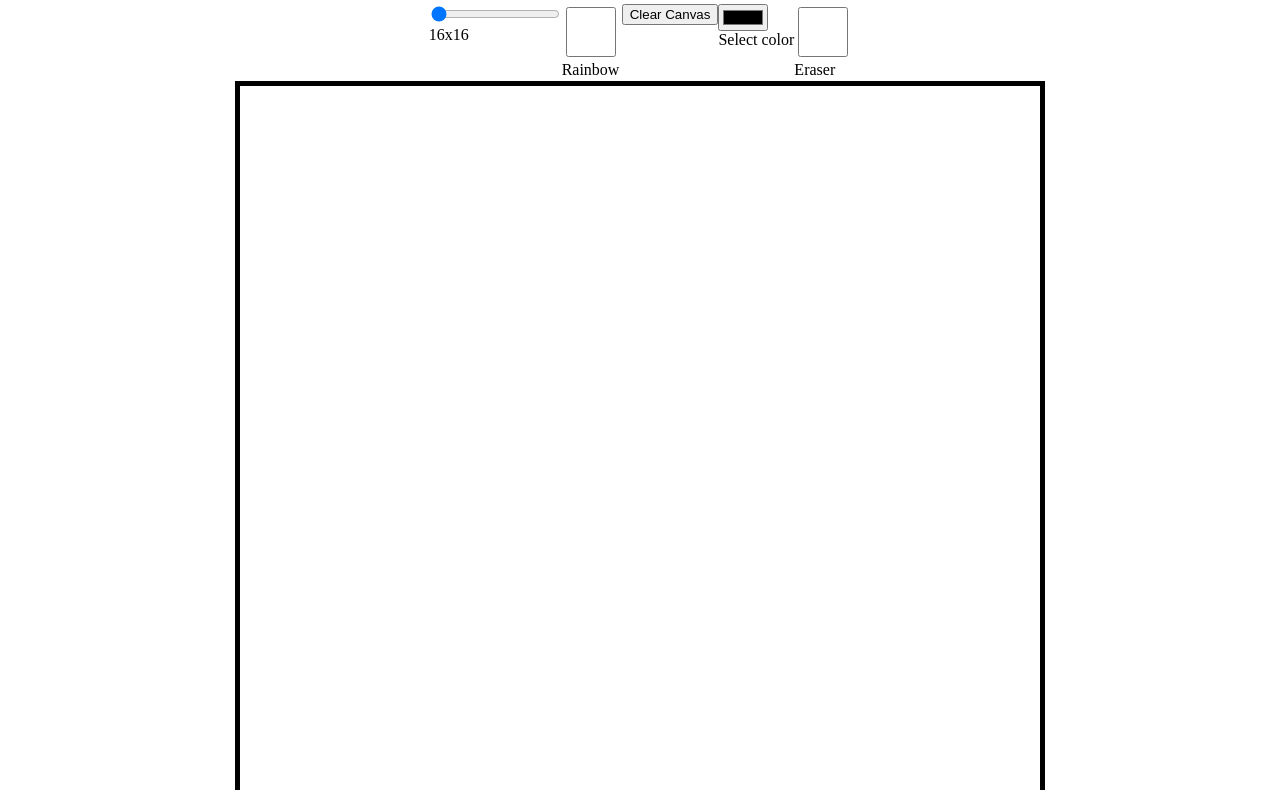
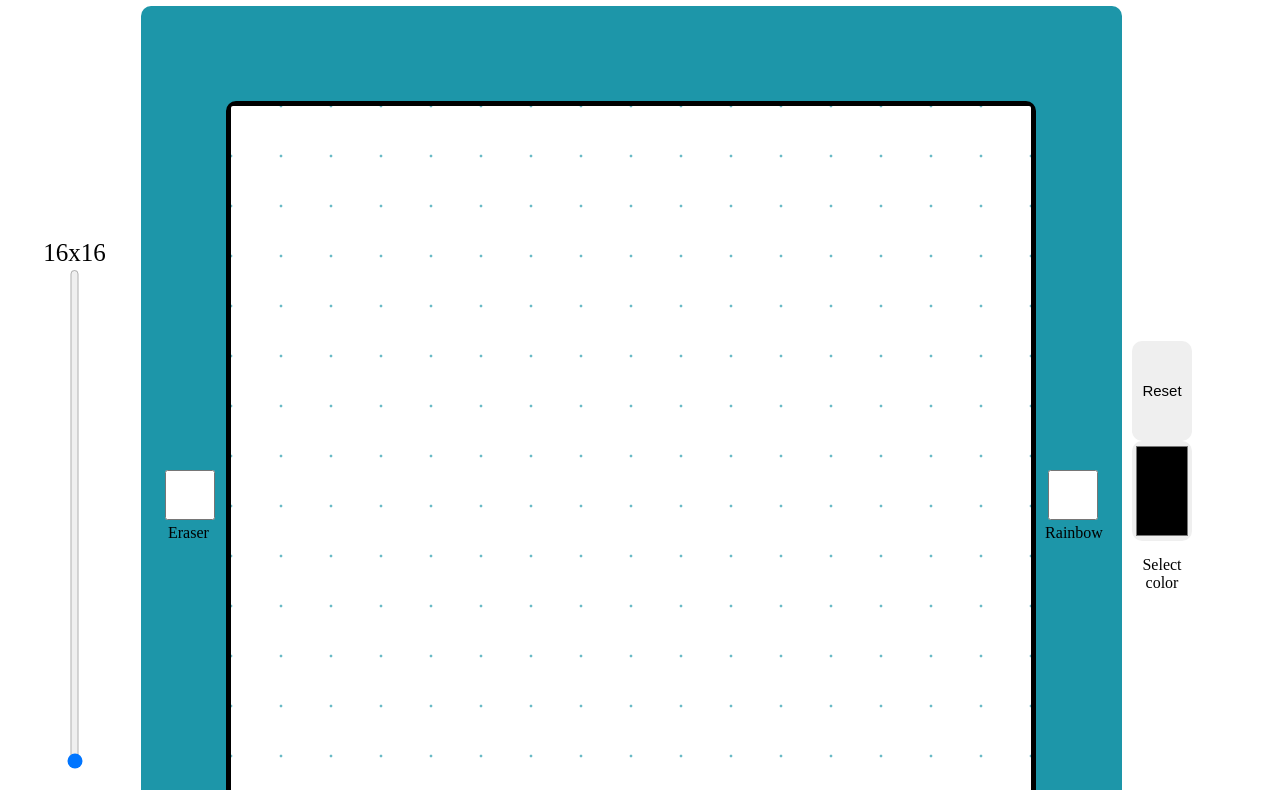
Before and after one commit to Ysweb3/Etch-a-Sketch, a plain HTML site: page index.html in a window 1280 px wide. Shown: the part 76-866 px from the top of the page. Drawn offline with Linux system fonts and the light colour scheme.

Commit message:
Add style elements

```diff
--- a/index.html
+++ b/index.html
@@ -8,11 +8,24 @@
 
 </head>
 <body>
+
+    <div id="container-main">
         <h1><strong>Etch-a-Sketch</strong></h1>
-    <div id="input-container">
+    </div>
+    <div id="container-range">
         <div>
+            <div id="slider-value">16x16</div>
             <input type="range" min="16" max="100" value="16" id="grid-size">
-            <div id="slider-value">16x16</div>
+        </div>
+        <div id="border">
+            <div>
+                <input type="checkbox" id="eraser">
+                <div id="eraser-div">
+                    <label for="eraser" id="eraser-label">Eraser</label>
+                </div>
+            </div>
+            <div id="container">
+                <!--Grid goes here-->
             </div>
             <div>
                 <input type="checkbox" id="rainbow">
@@ -20,23 +33,15 @@
                     <label for="rainbow" id="rainbow-label">Rainbow</label>
                 </div>
             </div>
+        </div>
+        <div id="input-container">
             <div>
-            <button id="Reset-Btn">Clear Canvas</button>
+                <button id="Reset-Btn">Reset</button>
             </div>
             <div>
                 <input type="color" id="color-input" value="#000000">
-            <div>Select color</div>
+                <div id="select-color">Select color</div>
             </div>
-        <div>
-            <input type="checkbox" id="eraser">
-            <div id="eraser-div">
-                <label for="eraser" id="eraser-label">Eraser</label>
-            </div>
-        </div>
-    </div>
-    <div id="border">
-    <div id="container">
-        <!--Grid goes here-->
         </div>
     </div>
 <script src="script.js"></script>
--- a/script.js
+++ b/script.js
@@ -1,4 +1,5 @@
 //FIX RAINBOW BUG
+
 const container = document.querySelector("#container");
 const rowContainer = document.querySelector("#row-container");
 const cell = document.getElementById("cell");
@@ -17,7 +18,7 @@ let gridValue;
 let prevColor = "000000";
 let color ="000000";
 let colorBackup= "";
-
+let opacity = 0;
 
 //Functions
 function CreateGrid(a) {
@@ -33,8 +34,8 @@ function CreateGrid(a) {
         }
     };
 }
-function GridColor(color,rainbow){
-    if(rainbow == false){
+function GridColor(color,effect){
+    if(effect == "none"){
     const allCells = document.querySelectorAll("#cell");
     allCells.forEach(box => {
         box.addEventListener("mouseover", () => {
@@ -43,7 +44,7 @@ function GridColor(color,rainbow){
         });
     });
     }
-    else if (rainbow == true){
+    else if (effect == "rainbow"){
         const allCells = document.querySelectorAll("#cell");
         allCells.forEach(box => {
             box.addEventListener("mouseover", () => {
@@ -61,7 +62,7 @@ function ClearCanvas(){
 function CreateCanvas(size){
     ClearCanvas();
     CreateGrid(size);
-    GridColor(color,false);
+    GridColor(color,"none");
 }
 
 function RandomColor(){
@@ -79,7 +80,7 @@ colorPicker.addEventListener("input" , (e) =>{
     colorBackup = color;
     console.log(color);
     console.log(prevColor);
-    GridColor(color,false);
+    GridColor(color,"none");
     eraserCheckbox.checked = false;
 });
 
@@ -101,12 +102,12 @@ eraserCheckbox.addEventListener("change", () => {
         prevColor = color;
         color = "FFFFFF";
 
-        GridColor(color,false)
+        GridColor(color,"none")
         rainbowCheckbox.checked = false;
     }
     else{
         color = prevColor;
-        GridColor(color,false);
+        GridColor(color,"none");
 
     }
 
@@ -115,12 +116,12 @@ eraserCheckbox.addEventListener("change", () => {
 rainbowCheckbox.addEventListener("change", () => {
     if(rainbowCheckbox.checked){
         prevColor = color;
-        GridColor(color,true);
+        GridColor(color,"rainbow");
         eraserCheckbox.checked = false;
     }
     else{
         color = prevColor;
-        GridColor(prevColor,false);
+        GridColor(prevColor,"none");
 
     }
 
--- a/style.css
+++ b/style.css
@@ -1,55 +1,122 @@
+body{
+    text-align: center;
+}
+
 h1{
+    font-weight: 900;
+    color: #000000;
+    text-decoration:underline;
+    font-family: 'Gill Sans', 'Gill Sans MT', Calibri, 'Trebuchet MS', sans-serif;
     display: flex;
     justify-content: center;
 }
+#border{
+    border-radius: 10px;
+    background-color: #1d96a9;
+    height: 1000px;
+    width: 1000px;
+    display: flex;
+    align-items:center;
+    justify-content: space-around;
+}
 #container{
+
     display: flex;
     border: 5px solid;
+    border-radius: 10px;
     width: 800px;
     height: 800px;
-
-
 }
 #cell{
-
+    border: solid 0px #1d96a9;
+    border-radius: 2px;
     margin: 0px;
     color: rgb(30, 45, 59);
-    background-color: rgb(255, 255, 255)
+    background-color: rgb(255, 255, 255);
+}
 
-}
-#border{
-    display: flex;
+#input-container{
+    display:  flex;
+    flex-direction: column;
+    align-items: center;
     justify-content: center;
 
-}
-#input-container{
-    display:  flex;
-    justify-content: center;
 }
 #eraser-div{
     height: 20px;
     width: 50px;
 }
 input#eraser{
+    margin-left: 20px;
     height: 50px;
     width: 50px;
 
 }
+#eraser-label{
+    margin-left: 23px;
+}
 #eraser:checked +#eraser-div{
     transform: scale(1.2);
-    background-color:#e6ca91
+
 }
 
 #rainbow-div{
+
     height: 20px;
     width: 60px;
 }
 input#rainbow{
+    margin-right: 20px;
     height: 50px;
     width: 50px;
 
 }
 #rainbow:checked +#rainbow-div{
+
     transform: scale(1.2);
-    background-color:#b3e691
+
 }
+#slider-value{
+    font-size: 25px;
+    text-align: center;
+}
+#grid-size{
+    height: 500px;
+    direction: rtl;
+    appearance: slider-vertical;
+    cursor: pointer;
+}
+
+#container-range{
+    display: flex;
+    align-items: center;
+    justify-content: center;
+    padding-right: 70px;
+
+}
+#Reset-Btn:hover{
+    background-color: #1d96a99c
+}
+#Reset-Btn{
+    border-radius: 10px;
+    border: none;
+    font-size: 15px;
+    height: 100px;
+    width: 60px;
+}
+#color-input{
+    border-radius: 10px;
+    border: none;
+    font-size: 15px;
+    height: 100px;
+    width: 60px;
+}
+#color-input:hover{
+    background-color: rgba(0, 119, 255, 0.82)
+}
+
+#select-color{
+    margin: 15px;
+    height: 100px;
+    width: 50px;
+}
```
Lines whose indentation alone changed are shown as unchanged.
